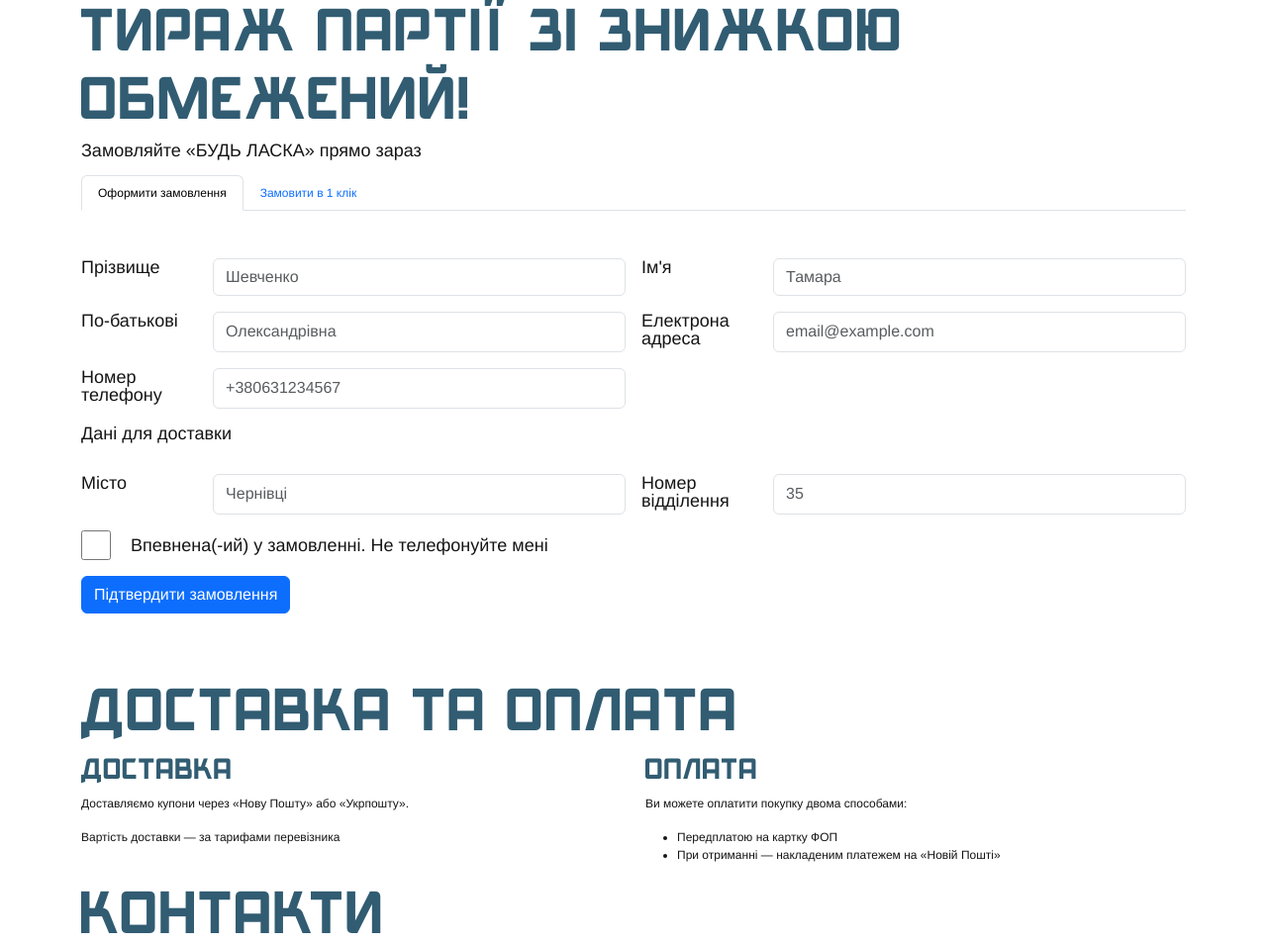
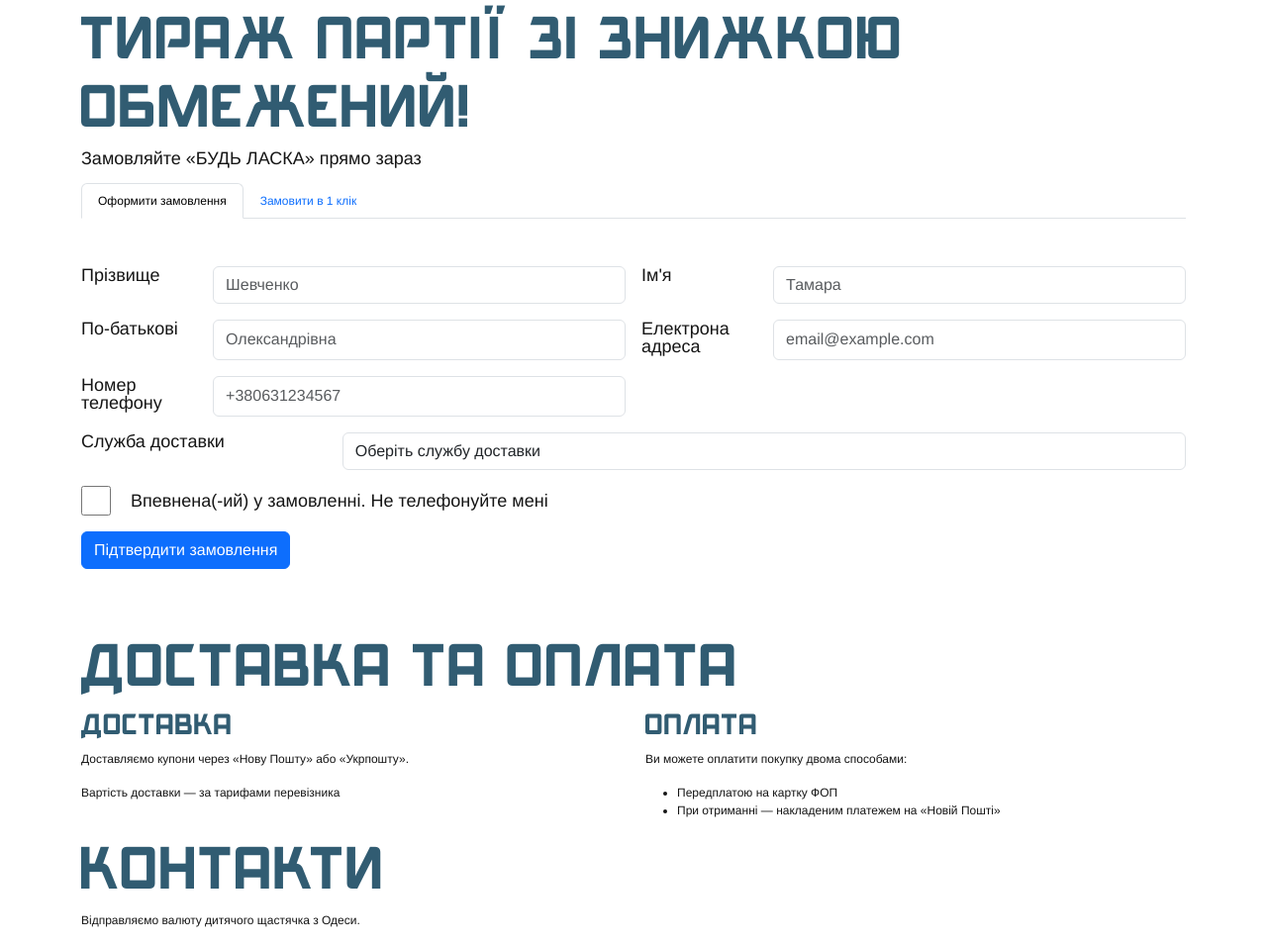
Before and after one commit to Stepan0202/budlaska_site, a PHP site: page / in a window 1280 px wide. Shown: the part 3352-4306 px from the top of the page at 99% size. Run offline with PHP 8.4, Linux system fonts and the light colour scheme; style sheets or scripts are compiled from the project's sources; some libraries are stand-ins or nearby versions.

Commit message:
order form updated

```diff
--- a/src/index.html
+++ b/src/index.html
@@ -31,10 +31,10 @@
             <div class="container d-flex flex-column justify-content-center">
                 <h1>Будь ласка</h1>
                 <p class="descriptor">Валюта дитячого щастячка</p>
-                <p>Відповідальні батьки, як ми з вами, завжди піклуються про дисципліну. Але іноді так хочеться робити послаблення в правилах, бо малі це обожнюють.  Ми придумали компроміс між правилами та бажанням іноді побалувати дитину.</p>
+                <p class="description py-5">Відповідальні батьки, як ми з вами, завжди піклуються про дисципліну. Але іноді так хочеться робити послаблення в правилах, бо малі це обожнюють.  Ми придумали компроміс між правилами та бажанням іноді побалувати дитину.</p>
             </div>
         </section>
-        <section id="about" class="imgAndDesc py-5">
+        <section id="about" class="imgAndDesc p-1">
             <div class="container">
                 <div class="row">
                     <div class="imgAndDesc__img col-12 col-lg-6">
@@ -173,6 +173,7 @@
                 <div class="tab-content" id="orderTabContent">
                     <div class="tab-pane fade show active" id="home" role="tabpanel" aria-labelledby="home-tab">
                         <form id="orderForm" class="row g-3 py-5">
+                            <!-- Існуючі поля форми -->
                             <div class="col-12 col-md-6 d-flex">
                                 <label for="secondName">Прізвище</label>
                                 <input type="text" class="form-control" id="secondName" name="secondName" placeholder="Шевченко">
@@ -194,15 +195,67 @@
                               <input type="tel" class="form-control" id="inputPassword2" name="phone" placeholder="+380631234567">
                             </div>
 
-                            <p с>Дані для доставки</p>
-                            <div class="col-12 col-md-6 d-flex">
-                                <label for="city">Місто</label>
-                                <input type="text" class="form-control" id="city" name="city" placeholder="Чернівці">
+                            <!-- Додавання вибору служби доставки -->
+                            <div class="col-12 d-flex">
+                                <label for="deliveryService">Служба доставки</label>
+                                <select class="form-control" id="deliveryService" name="deliveryService" onchange="toggleDeliveryOptions()">
+                                    <option value="">Оберіть службу доставки</option>
+                                    <option value="novaPoshta">Нова Пошта</option>
+                                    <option value="ukrPoshta">Укрпошта</option>
+                                </select>
                             </div>
-                            <div class="col-12 col-md-6 d-flex">
-                                <label for="postOffice">Номер відділення</label>
-                                <input type="text" class="form-control" id="postOffice" name="postOffice" placeholder="35">
+
+                            <!-- Параметри для Нової Пошти -->
+                            <div id="novaPoshtaOptions" style="display: none;">
+                                <div class="col-12 d-flex">
+                                    <label for="novaPoshtaDeliveryMethod">Спосіб доставки</label>
+                                    <select class="form-control" id="novaPoshtaDeliveryMethod" name="novaPoshtaDeliveryMethod" onchange="toggleNovaPoshtaDetails()">
+                                        <option value="">Оберіть спосіб доставки</option>
+                                        <option value="postamat">Поштомат</option>
+                                        <option value="branch">Відділення</option>
+                                        <option value="courier">Кур'єр</option>
+                                    </select>
+                                </div>
+                                <div id="novaPoshtaPostamat" style="display: none;">
+                                    <div class="col-12 d-flex">
+                                        <label for="postamatNumber">Номер поштомату</label>
+                                        <input type="text" class="form-control" id="postamatNumber" name="postamatNumber" placeholder="123">
+                                    </div>
+                                </div>
+                                <div id="novaPoshtaBranch" style="display: none;">
+                                    <div class="col-12 d-flex">
+                                        <label for="branchNumber">Номер відділення</label>
+                                        <input type="text" class="form-control" id="branchNumber" name="branchNumber" placeholder="35">
+                                    </div>
+                                </div>
+                                <div id="novaPoshtaCourier" style="display: none;">
+                                    <div class="col-12 d-flex">
+                                        <label for="courierCity">Місто</label>
+                                        <input type="text" class="form-control" id="courierCity" name="courierCity" placeholder="Чернівці">
+                                    </div>
+                                    <div class="col-12 d-flex">
+                                        <label for="courierStreet">Вулиця</label>
+                                        <input type="text" class="form-control" id="courierStreet" name="courierStreet" placeholder="Шевченка">
+                                    </div>
+                                    <div class="col-12 col-md-6 d-flex">
+                                        <label for="houseNumber">Номер будинку</label>
+                                        <input type="text" class="form-control" id="houseNumber" name="houseNumber" placeholder="15">
+                                    </div>
+                                    <div class="col-12 col-md-6 d-flex">
+                                        <label for="apartmentNumber">Номер квартири</label>
+                                        <input type="text" class="form-control" id="apartmentNumber" name="apartmentNumber" placeholder="20">
+                                    </div>
+                                </div>
                             </div>
+
+                            <!-- Параметри для Укрпошти -->
+                            <div id="ukrPoshtaOptions" style="display: none;">
+                                <div class="col-12 d-flex">
+                                    <label for="ukrPoshtaBranchNumber">Номер відділення</label>
+                                    <input type="text" class="form-control" id="ukrPoshtaBranchNumber" name="ukrPoshtaBranchNumber" placeholder="35">
+                                </div>
+                            </div>
+
                             <div class="col-12 d-flex align-items-center">
                                 <input type="checkbox" id="dontCall" name="dontCall">
                                 <label id="dontCallLabel" for="dontCallTrue">Впевнена(-ий) у замовленні. Не телефонуйте мені</label>
@@ -216,10 +269,6 @@
                         ..ffff
                     </div>
                 </div>
-
-                <form action="" method="post">
-
-                </form>
             </div>
         </section>
         <section id="deliveryAndPayment" class="deliveryAndPayment">
--- a/src/scss/main.scss
+++ b/src/scss/main.scss
@@ -29,6 +29,12 @@
 p{
     font-family: $secondary-font;
 }
+@media (max-width: 767px) {
+    h1{
+        font-size: 12vw;
+    }
+}
+
 .header__body{
     position: relative;
     z-index: 2;
@@ -188,7 +194,6 @@
     margin-top: 70px;
     p{
         background-color: rgba(255, 255, 255, 0.8);
-
     }
     p.descriptor + p{
         font-size: 1.5vw;
@@ -207,6 +212,19 @@
     padding: 10px 15px;
     border-radius: 15px;
 }
+@media (max-width: 767px){
+    p.descriptor{
+        font-size: 4vw;
+    }
+    p.descriptor + p.description{
+        font-size: 3vw;
+        max-width: 80wv;
+
+    }
+
+}
+
+
 @media  (min-width: 625px) and (max-width: 767px){
     h1{
         font-size: 8.5vw;
```
Also changed, not shown: src/js/main.js (+12 -0 lines), src/js/timer.js (+1 -7 lines).
